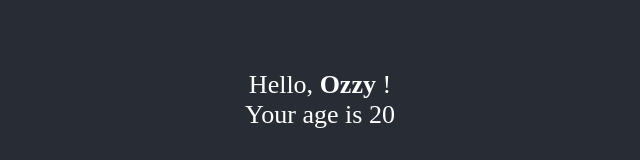
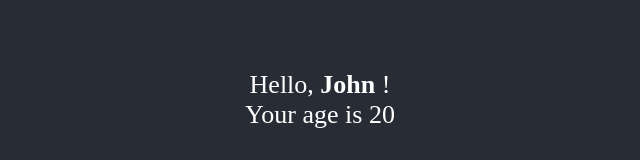
Before and after one commit to okcl/ReactDevelhope, a React (Create React App) app: page / in a window 1280 px wide. Shown: the part 300-460 px from the top of the page, without its empty margins (320-960 px from the left). Built offline with nearby package versions, Linux system fonts and the light colour scheme.

Commit message:
name condition added with bug prevent

```diff
--- a/src/App.jsx
+++ b/src/App.jsx
@@ -2,7 +2,7 @@ import './App.css';
 import Welcome from './Welcome.jsx';
 
 function App() {
-  let name = <strong>Ozzy</strong>
+  let name = <strong>John</strong>
   return (
     <div className="App">
       <header className="App-header">
--- a/src/Welcome.jsx
+++ b/src/Welcome.jsx
@@ -3,22 +3,29 @@ import Age from "./Age";
 
 export class Welcome extends React.Component {
     render () {
-        var propName = "Neo" //default age variable
-        var isAgePresent = false //default age variable
+        var propName = "Neo"; //default age variable
+        var isAgePresent = false; //default age variable
+        var isInScope = false; //default age scope variable
+        var isJohn = false;
+
         if(this.props.age){
             isAgePresent = true;
         }
-        var isInScope = false //default age scope variable
         if(this.props.age>18 && this.props.age<65){
             isInScope = true;
         }
         if(this.props.name){
-            propName = this.props.name
+            propName = this.props.name;
         }
+
+        if (propName.props.children.toLowerCase() === "john"){
+            isJohn = true;
+        }
+
         return (
             <div class="message">
                 <p> Hello, {propName} !</p>
-                {(isAgePresent && isInScope) &&<Age age={this.props.age} />}
+                {((isAgePresent && isInScope)&& isJohn) &&<Age age={this.props.age} />}
             </div>
         )
     }
```
